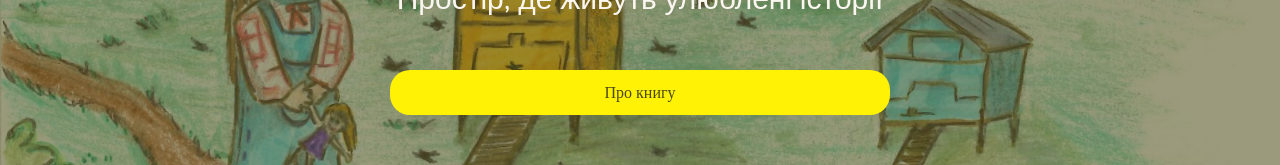
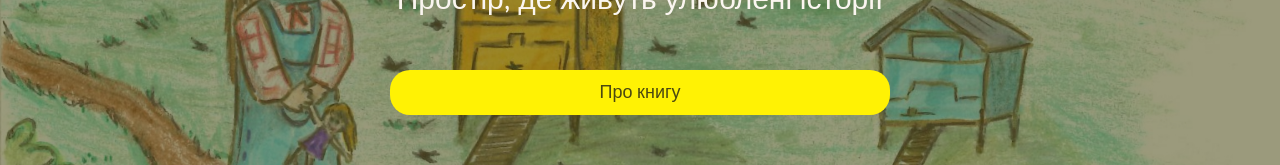
Before and after one commit to Artkvadrat/katrusina-chitalna, a React (Create React App) app: page / in a window 1280 px wide. Shown: the part 433-598 px from the top of the page. Built offline with nearby package versions, Linux system fonts and the light colour scheme; the HTML template or start-up script is replaced by a standard one.

Commit message:
fix: fix link

```diff
--- a/src/components/Header/Header.css
+++ b/src/components/Header/Header.css
@@ -55,6 +55,8 @@
 }
 
 .headerContentWrapper a {
+    font-size: 18px;
+    font-family: Nunito, sans-serif;
     color: var(--text-regular);
     background-color: var(--color-secondary);
     width: 500px;
```
